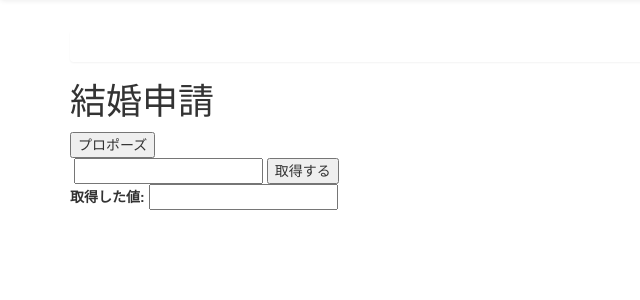
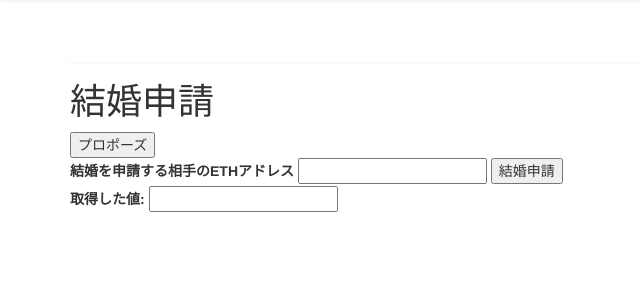
Before and after one commit to i4RP/MARY, a Rails app: template app/views/pages/index.html.erb in a window 1280 px wide. Shown: the part 52-352 px from the top of the page, without its empty margins (0-640 px from the left). Run offline with Rails 7, Linux system fonts and the light colour scheme; the template is opened without the code that fills it, so the values that code supplies are empty; style sheets or scripts are compiled from the project's sources; some libraries are stand-ins or nearby versions.

Commit message:
両方成功

```diff
--- a/app/views/pages/index.html.erb
+++ b/app/views/pages/index.html.erb
@@ -8,17 +8,16 @@ Address:
 <button onclick="propose('0x3633D07CCFe6d719D35502040944db709B842767')">プロポーズ</button>
 
 <form>
-    <label for="textForm"></label>
+    <label for="textForm">結婚を申請する相手のETHアドレス</label>
     <input type="text" id="textForm">
 
-    <button id="button">取得する</button>
+    <button id="button">結婚申請</button>
 </form>
 
 <label for="resultForm">取得した値: </label>
 <input type="text" id="resultForm">
 
 <script>
-
 // ボタンの要素を取得
 var button = document.getElementById("button");
 
```
